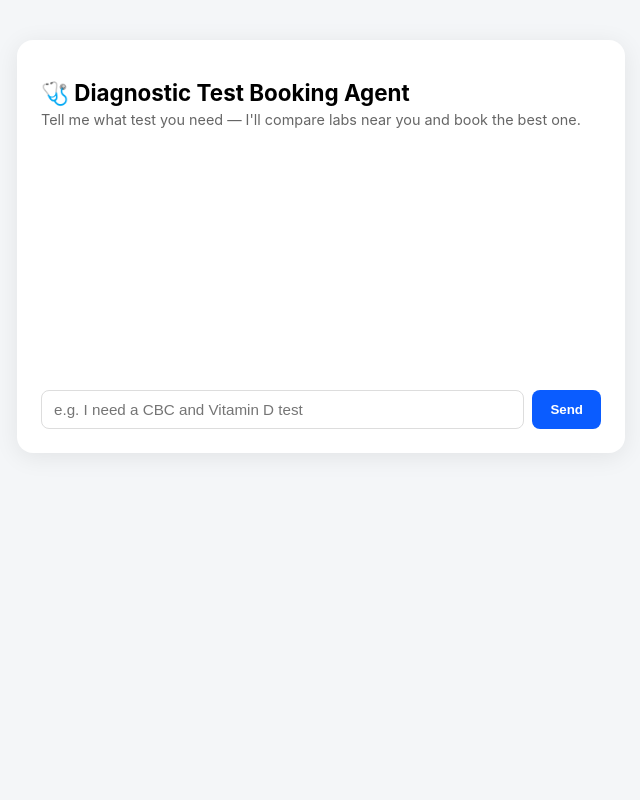
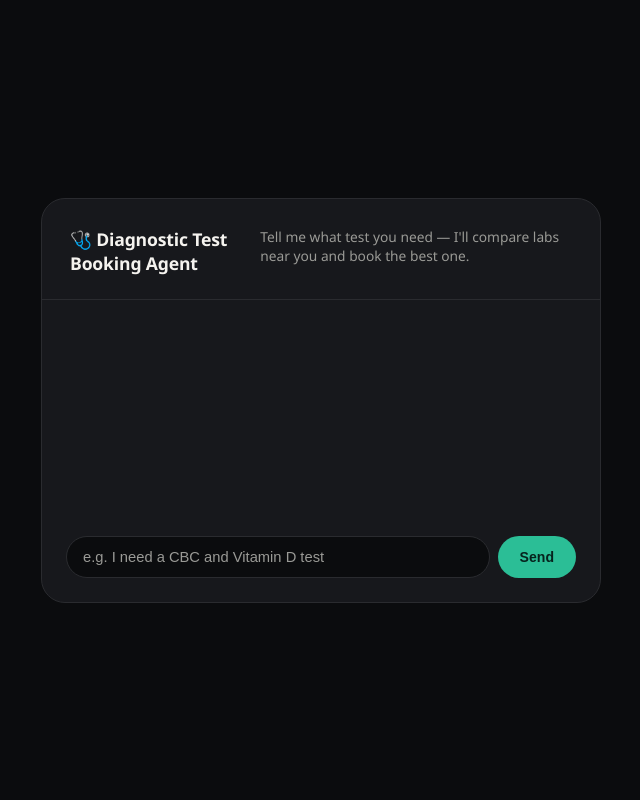
Before and after one commit to radhikasharma32084-droid/diag-booking-agent, a Flask app: page / in a window 1280 px wide. Shown: the whole page, without its empty margins (319-959 px from the left). Run offline with Flask 3, Linux system fonts and the light colour scheme.

Commit message:
Refactor CSS variables and style properties

```diff
--- a/static/style.css
+++ b/static/style.css
@@ -1,96 +1,245 @@
+:root {
+  --bg: #0B0C0E;
+  --surface: #17181C;
+  --surface-2: #1F2024;
+  --ink: #F5F3EF;
+  --muted: #9A9A96;
+  --line: #2A2B2F;
+  --teal-a: #0B4038;
+  --teal-b: #2BBE96;
+  --confirm-a: #157A49;
+  --confirm-b: #2BBE96;
+}
+
+* { box-sizing: border-box; }
+
 body {
-  font-family: -apple-system, BlinkMacSystemFont, "Segoe UI", sans-serif;
-  background: #f4f6f8;
+  font-family: "Segoe UI", -apple-system, BlinkMacSystemFont, sans-serif;
+  background: var(--bg);
   margin: 0;
+  min-height: 100vh;
   display: flex;
   justify-content: center;
-  padding: 40px 16px;
+  align-items: center;
+  padding: 32px 16px;
+  color: var(--ink);
+}
+
+.intro {
+  max-width: 420px;
+  text-align: center;
+  padding: 48px 32px;
+}
+
+.intro-badge {
+  width: 72px;
+  height: 72px;
+  border-radius: 20px;
+  background: linear-gradient(135deg, var(--teal-a), var(--teal-b));
+  display: flex;
+  align-items: center;
+  justify-content: center;
+  font-size: 32px;
+  margin: 0 auto 28px;
+}
+
+.intro h1 {
+  font-size: 1.9rem;
+  font-weight: 600;
+  line-height: 1.25;
+  letter-spacing: -0.01em;
+  margin: 0 0 16px;
+}
+
+.intro p {
+  color: var(--muted);
+  font-size: 0.98rem;
+  line-height: 1.55;
+  margin: 0 0 32px;
+}
+
+.pill-btn {
+  padding: 14px 32px;
+  border: none;
+  border-radius: 999px;
+  background: linear-gradient(135deg, var(--teal-a), var(--teal-b));
+  color: white;
+  font-weight: 600;
+  font-size: 0.95rem;
+  cursor: pointer;
 }
 
 .app {
   width: 100%;
   max-width: 560px;
-  background: white;
-  border-radius: 16px;
-  box-shadow: 0 4px 24px rgba(0,0,0,0.08);
-  padding: 24px;
+  background: var(--surface);
+  border-radius: 24px;
+  border: 1px solid var(--line);
+  overflow: hidden;
+}
+
+header {
+  padding: 28px 28px 20px;
+  border-bottom: 1px solid var(--line);
+  display: flex;
+  align-items: flex-start;
+  gap: 14px;
+}
+
+.header-badge {
+  width: 40px;
+  height: 40px;
+  border-radius: 12px;
+  background: linear-gradient(135deg, var(--teal-a), var(--teal-b));
+  display: flex;
+  align-items: center;
+  justify-content: center;
+  font-size: 18px;
+  flex-shrink: 0;
 }
 
 header h1 {
-  font-size: 1.4rem;
-  margin-bottom: 4px;
+  font-size: 1.1rem;
+  font-weight: 600;
+  margin: 0 0 4px;
+  letter-spacing: -0.01em;
 }
 
 header p {
-  color: #666;
-  margin-top: 0;
-  font-size: 0.9rem;
+  color: var(--muted);
+  margin: 0;
+  font-size: 0.86rem;
+  line-height: 1.4;
 }
 
 .chat {
   min-height: 220px;
-  max-height: 420px;
+  max-height: 440px;
   overflow-y: auto;
-  padding: 8px 0;
+  padding: 20px 24px;
 }
 
 .msg {
-  padding: 10px 14px;
-  border-radius: 12px;
-  margin: 8px 0;
-  max-width: 85%;
-  line-height: 1.4;
-  font-size: 0.95rem;
+  padding: 12px 16px;
+  border-radius: 16px;
+  margin: 10px 0;
+  max-width: 82%;
+  line-height: 1.5;
+  font-size: 0.92rem;
 }
 
 .msg.user {
-  background: #0a5cff;
-  color: white;
+  background: var(--surface-2);
+  color: var(--ink);
   margin-left: auto;
+  border-bottom-right-radius: 4px;
+  border: 1px solid var(--line);
 }
 
 .msg.agent {
-  background: #eef1f5;
-  color: #222;
+  background: var(--surface-2);
+  color: var(--ink);
+  border-bottom-left-radius: 4px;
+}
+
+.lab-card {
+  background: linear-gradient(160deg, var(--teal-a) 0%, #0F1E1B 65%);
+  border-radius: 18px;
+  padding: 20px;
+  margin: 10px 0;
+  border: 1px solid var(--line);
+}
+
+.lab-card .lab-top {
+  display: flex;
+  justify-content: space-between;
+  align-items: flex-start;
+  margin-bottom: 14px;
+}
+
+.lab-card .lab-name {
+  font-size: 1.05rem;
+  font-weight: 600;
+}
+
+.lab-card .lab-area {
+  color: var(--muted);
+  font-size: 0.82rem;
+  margin-top: 2px;
+}
+
+.lab-card .lab-price {
+  font-size: 1.3rem;
+  font-weight: 700;
+}
+
+.lab-card .lab-tests {
+  font-size: 0.82rem;
+  color: #C9D6D1;
+  margin-bottom: 6px;
+}
+
+.lab-card .lab-note {
+  font-size: 0.78rem;
+  color: var(--muted);
+  margin-bottom: 12px;
 }
 
 form {
   display: flex;
   gap: 8px;
-  margin-top: 12px;
+  padding: 16px 24px 24px;
 }
 
 input {
   flex: 1;
-  padding: 10px 12px;
-  border-radius: 8px;
-  border: 1px solid #ddd;
-  font-size: 0.95rem;
+  padding: 12px 16px;
+  border-radius: 999px;
+  border: 1px solid var(--line);
+  font-size: 0.92rem;
+  background: var(--bg);
+  color: var(--ink);
+}
+
+input::placeholder { color: var(--muted); }
+
+input:focus {
+  outline: none;
+  border-color: var(--teal-b);
 }
 
 button {
-  padding: 10px 18px;
+  padding: 12px 22px;
   border: none;
-  border-radius: 8px;
-  background: #0a5cff;
-  color: white;
+  border-radius: 999px;
+  background: var(--teal-b);
+  color: #06231D;
   font-weight: 600;
+  font-size: 0.88rem;
   cursor: pointer;
 }
 
 button.confirm {
-  background: #1c9c5f;
+  background: linear-gradient(135deg, var(--confirm-a), var(--confirm-b));
+  color: white;
+  width: 100%;
+  padding: 12px 0;
 }
 
 #audit-box {
-  margin-top: 16px;
-  font-size: 0.85rem;
-  color: #444;
+  margin: 0 24px 20px;
+  font-size: 0.82rem;
+  color: var(--muted);
 }
+
+#audit-box summary { cursor: pointer; padding: 4px 0; }
 
 #audit-content {
   white-space: pre-wrap;
-  background: #fafafa;
-  padding: 10px;
-  border-radius: 8px;
+  background: var(--bg);
+  border: 1px solid var(--line);
+  padding: 14px;
+  border-radius: 12px;
+  margin-top: 8px;
+  line-height: 1.6;
 }
```
